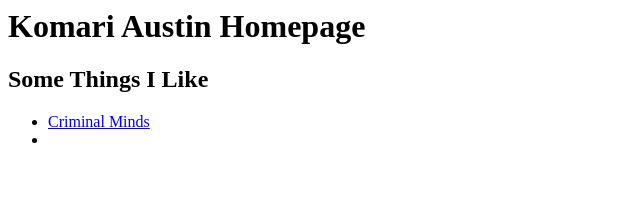
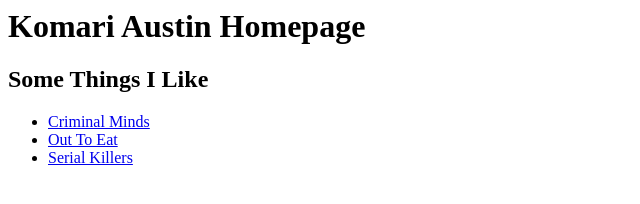
Before and after one commit to Komari0301/Website, a plain HTML site: page index.html in a window 1280 px wide. Shown: the whole page, without its empty margins (0-640 px from the left). Drawn offline with Linux system fonts and the light colour scheme.

Commit message:
add page serial killer

```diff
--- a/index.html
+++ b/index.html
@@ -9,7 +9,8 @@
 <h2>Some Things I Like </h2>
 <ul>
     <li><a href="criminalminds.html">Criminal Minds</a></li>
-    <li><a href="outtoeat.html"></a></li>
+    <li><a href="outtoeat.html">Out To Eat</a></li>
+    <li><a href="serialkiller.html">Serial Killers</a></li>
 </ul>
 </body>
 </DOCTYPE>
```
Also changed, not shown: serialkiller.html (added, +10 -0 lines).
